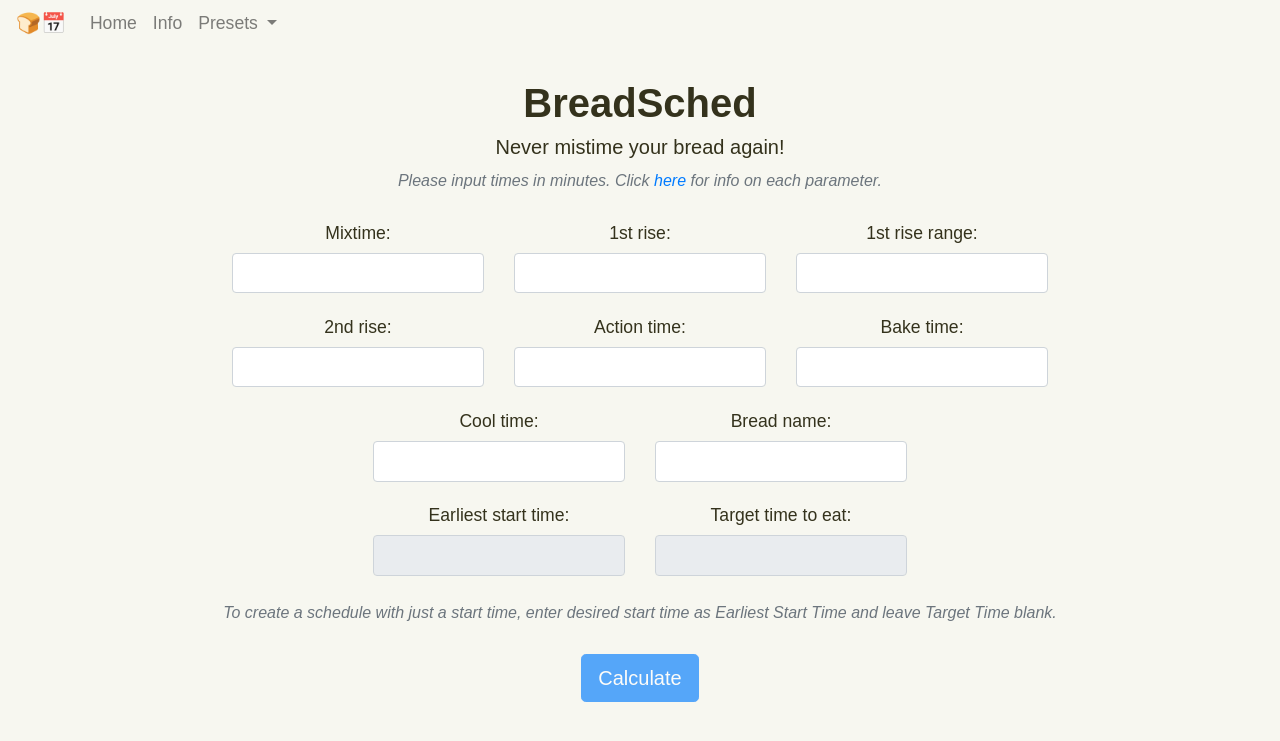
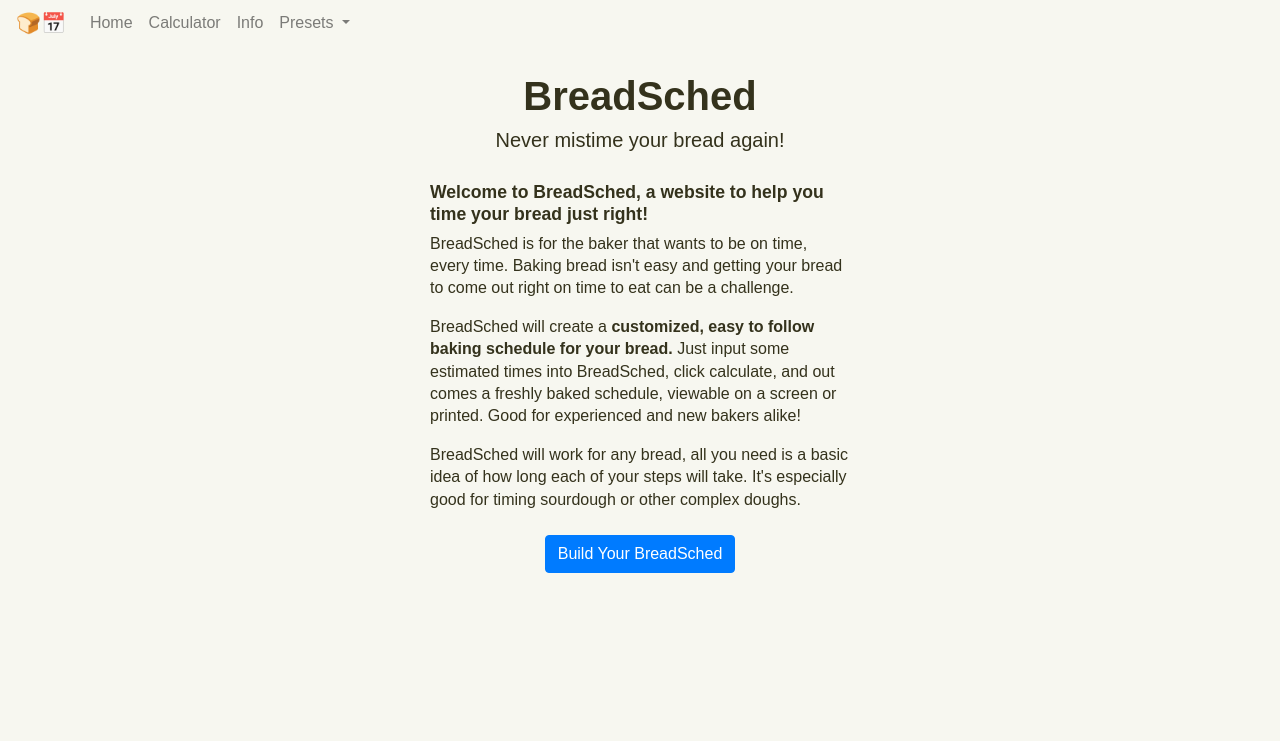
Before and after one commit to jakebox/breadsched, a Flask app: page / in a window 1280 px wide. Shown: the top 741 px of the page. Run offline with Flask 2, Linux system fonts and the light colour scheme; some libraries are stand-ins or nearby versions.

Commit message:
UI changes, added new homepage

```diff
--- a/app/templates/base.html
+++ b/app/templates/base.html
@@ -1,9 +1,13 @@
 <!DOCTYPE html>
 <html lang="en">
     <head>
+
         <!-- Required meta tags -->
         <meta charset="utf-8">
         <meta name="viewport" content="width=device-width, initial-scale=1, shrink-to-fit=no, user-scalable=no">
+
+        {% block head %}
+        {% endblock %}
 
 
 
@@ -46,11 +50,13 @@
 		 body {
 			 color: #34321C;
 			 font-family: "Avenir Next", "Avenir", sans-serif;
-             font-size: 110%;
+             /* font-size: 110%; */
              padding-top: 4.5em;
-             text-align: center;
-             line-height: 130%;
+             /* text-align: center; */
+             /* line-height: 130%; */
+			 margin: 0% auto 8% auto;
 			 color: #34321C;
+			 line-height: 1.4em;
 			 background: #F7F7F0;
 		 }
 
@@ -60,6 +66,11 @@
 
 		 h1, h2, h3 {
 			 display: inline-block;
+		 }
+
+		 h4 {
+			 font-weight: 600;
+			 font-size: 110%;
 		 }
 
          input {
@@ -136,6 +147,7 @@
             <div class="collapse navbar-collapse" id="navbarNavAltMarkup">
                 <div class="navbar-nav">
                     <a class="nav-item nav-link" href="/">Home <span class="sr-only">(current)</span></a>
+                    <a class="nav-item nav-link" href="/calculator">Calculator<span class="sr-only">(current)</span></a>
                     <a class="nav-item nav-link" href="/info">Info</a>
 					<li class="nav-item dropdown">
 						<a class="nav-link dropdown-toggle disable-dbl-tap-zoom" href="#" id="navbarDropdown" role="button" data-toggle="dropdown" aria-haspopup="true" aria-expanded="false">
--- a/app/templates/index.html
+++ b/app/templates/index.html
@@ -1,149 +1,58 @@
 {% extends "base.html" %}
 
-{% block body_attrs %}onload="errorAlertCheck()"{% endblock %}
+{% block head %}
+<title>BreadSched &mdash; Home</title>
+<meta name="description" content="Generate a schedule for your bread baking.">
+{% endblock %}
+
 {% block body %}
-<title>BreadSched &mdash; Calculator</title>
-
-
-<div class="row mx-auto justify-content-center">
-	<h1 style="font-weight: 700;">BreadSched</h1>
-</div>
-
-
-<div class="row mx-auto justify-content-center">
-	<div class="col-*">
-		<h5>Never mistime your bread again!</h5>
-	</div>
-</div>
-
-<div class="row mx-auto justify-content-center">
-	<div class="col-*">
-		<h5><em><small class="text-muted">Please input times in minutes. Click <a href="/info">here</a> for info on each parameter.</small></em></h5><br>
-	</div>
-</div>
 
 
 <div class="container">
-    <form action = "/" method="post">
-        <div class="form-group">
-            <div class="form-row mx-auto justify-content-center">
-                <div class="row align-items-end justify-content-center">
-                    <div class="col-4">
-                        <label for="mixing_time">Mixtime:</label>
-                        <input name="mixing_time" class="form-control" id="mixing_time" type="tel" value=""><br>
-                    </div>
 
-                    <div class="col-4">
-                        <label for="rise0">1st rise:</label>
-                        <input name="rise0" class="form-control" id="rise0" type="tel" value=""><br>
-                    </div>
+	<center><div class="row mx-auto justify-content-center">
+		<h1 style="font-weight: 700;">BreadSched</h1>
+	</div>
 
-                    <div class="col-4">
-                        <label for="first_rise_range">1st rise range:</label>
-                        <input name="first_rise_range" class="form-control" id="first_rise_range" type="tel" value=""><br>
-                    </div>
-                </div>
-			</div>
 
-            <div class="form-row mx-auto justify-content-center">
-                <div class="row align-items-end justify-content-center">
-                    <div class="col-4">
-                        <label for="Second rise">2nd rise:</label>
-                        <input name="rise1" class="form-control" id="rise1" type="tel" value=""><br>
-                    </div>
+	<div class="row mx-auto justify-content-center">
+		<div class="col-*">
+			<h5>Never mistime your bread again!</h5>
+		</div>
+	</div></center><br>
 
-                    <div class="col-4">
-                        <label for="action_time">Action time:</label>
-                        <input name="action_time" class="form-control" id="action_time" type="tel" value=""><br>
-                    </div>
+	<div class="row mx-auto justify-content-center mb-2">
+		<div class ="col-md-5">
+			<h4>Welcome to BreadSched, a website to help you time your bread just
+				right!</h4>
 
-                    <div class="col-4">
-                        <label for="bake_time">Bake time:</label>
-                        <input name="bake_time" class="form-control" id="bake_time" type="tel" value=""><br>
-                    </div>
-                </div>
-			</div>
+			<p>BreadSched is for the baker that wants to be on
+				time, every time. Baking bread isn't easy and getting
+				your bread to come out right on time to eat can be a
+				challenge.</p>
 
-            <div class="form-row mx-auto justify-content-center">
-                <div class="row align-items-end justify-content-center">
-                    <div class="col-6">
-                        <label for="cool_time">Cool time:</label>
-                        <input name="cool_time" class="form-control" id="cool_time" type="tel" value=""><br>
-                    </div>
+			<p>BreadSched will create a <strong>customized, easy to
+				follow baking schedule for your bread.</strong> Just
+				input some estimated times into BreadSched, click
+				calculate, and out comes a freshly baked schedule,
+				viewable on a screen or printed. Good for experienced
+				and new bakers alike!</p>
 
-                    <div class="col-6">
-                        <label for="bread_kind">Bread name:</label>
-                        <input name="bread_kind" class="form-control" id="bread_kind" type="text" placeholder="" autocomplete="off"><br>
-                    </div>
-                </div>
-			</div>
+			<p>BreadSched will work for any bread, all
+			you need is a basic idea of how long each of your steps
+			will take. It's especially good for timing sourdough or
+				other complex doughs.</p>
+		</div>
 
-			<div class="form-row mx-auto justify-content-center">
-                <div class="row align-items-end justify-content-center">
-					<div class="col-6">
-						<label for="minimum_start_time">Earliest start time:</label>
-						<input type="text" class="form-control" name="minimum_start_time" id="minimum_start_time" placeholder=" ">
-					</div>
-					<div class="col-6">
-						<label for="target_time">Target time to eat:</label>
-						<input type="text" class="form-control" name="target_time" id="target_time" placeholder=" ">
-					</div>
-				</div>
-			</div><br>
+	</div>
 
-            <div class="form-row mx-auto justify-content-center">
-				<div class="col">
-					<h5><em><small class="text-muted">To create a schedule with just a start time, enter desired start time as Earliest Start Time and leave Target Time blank.</small></em></h5>
-				</div>
-			</div><br>
+	<div class="row mx-auto justify-content-center">
+		<div class="col-*">
+			<a class="btn btn-primary" href="/calculator" role="button">Build Your BreadSched</a>
+		</div>
+	</div><br>
 
-            <div class="row mx-auto justify-content-center">
-                <div class="col-* mx-auto">
-                    <button type="submit" id="submit" class="btn btn-primary btn-lg btn-block" disabled>Calculate</button>
-                </div>
-			</div>
-        </div>
-    </form><br>
+
+
 </div>
 {% endblock %}
-
-{% block scripts %}
-<script src="/static/js/presets.js"></script>
-
-<script>
- function formChecking() {
-     if (document.querySelector('#minimum_start_time').value === '') {
-         document.querySelector('#submit').disabled = true;
-     }
-     else {
-         document.querySelector('#submit').disabled = false;
-     }
- }
-
- function errorAlertCheck(){
-     if ("{{error}}" === "time_error") {
-         alert("Not enough time to make your bread! Please adjust your provided times.");
-     }
- }
-
-</script>
-
-<script src="https://cdnjs.cloudflare.com/ajax/libs/flatpickr/4.2.3/flatpickr.js"></script>
-
-<script>
- $("#minimum_start_time").flatpickr({
-	 enableTime: true,
-	 noCalendar: true,
-	 dateFormat: "H:i",
-	 onChange: (function (){formChecking();}), // Check if the submit button should be enabled on a time change
- });
-
- $("#target_time").flatpickr({
-	 enableTime: true,
-	 noCalendar: true,
-	 dateFormat: "H:i",
- });
-</script>
-
-
-{% endblock %}
--- a/app/views.py
+++ b/app/views.py
@@ -10,10 +10,16 @@ from app import app
 from calculations import *
 
 
-@app.route("/", methods=["GET", "POST"])
+@app.route("/")
 def index():
    if request.method == "GET":
-      return render_template('index.html')
+      return render_template("index.html")
+
+
+@app.route("/calculator", methods=["GET", "POST"])
+def calculator():
+   if request.method == "GET":
+      return render_template('calculator.html')
    else:
 
       times = {"mixing_time": "0", "rise0": "0",
@@ -44,7 +50,7 @@ def index():
          bread.calculate_time()
       except ValueError: # display error message if necessary e.g. print str(e)
          print("Failed, error out.")
-         return render_template("index.html", error="time_error")
+         return render_template("calculator.html", error="time_error")
       else: # If there is no error
          if target_time != "": # Target time, so start as late as possible
             target_timeJ = True
```
Also changed, not shown: app/templates/calculator.html (added, +153 -0 lines), app/templates/info.html (+7 -3 lines), app/templates/output.html (+17 -15 lines), app/templates/testing.html (deleted, +0 -43 lines), 1 other file.
